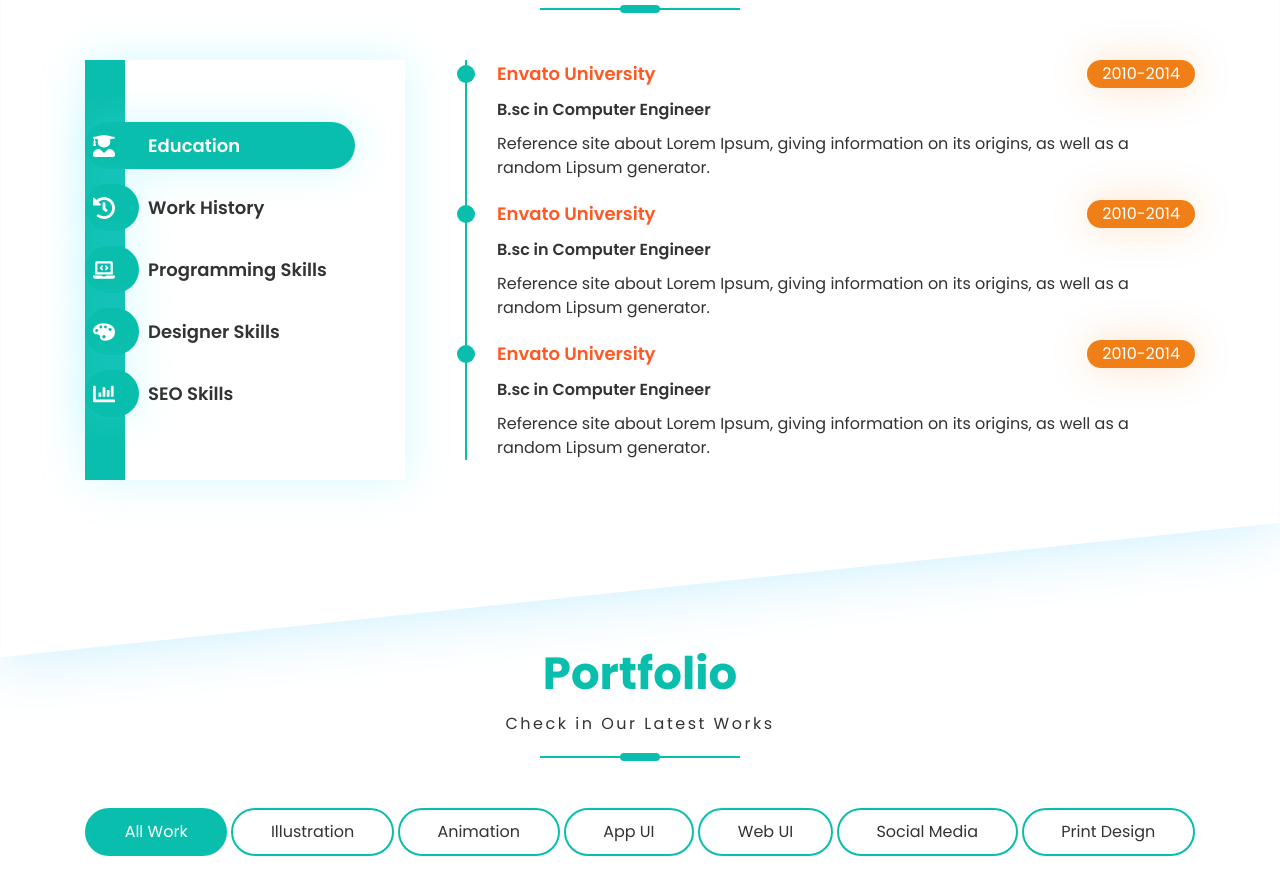
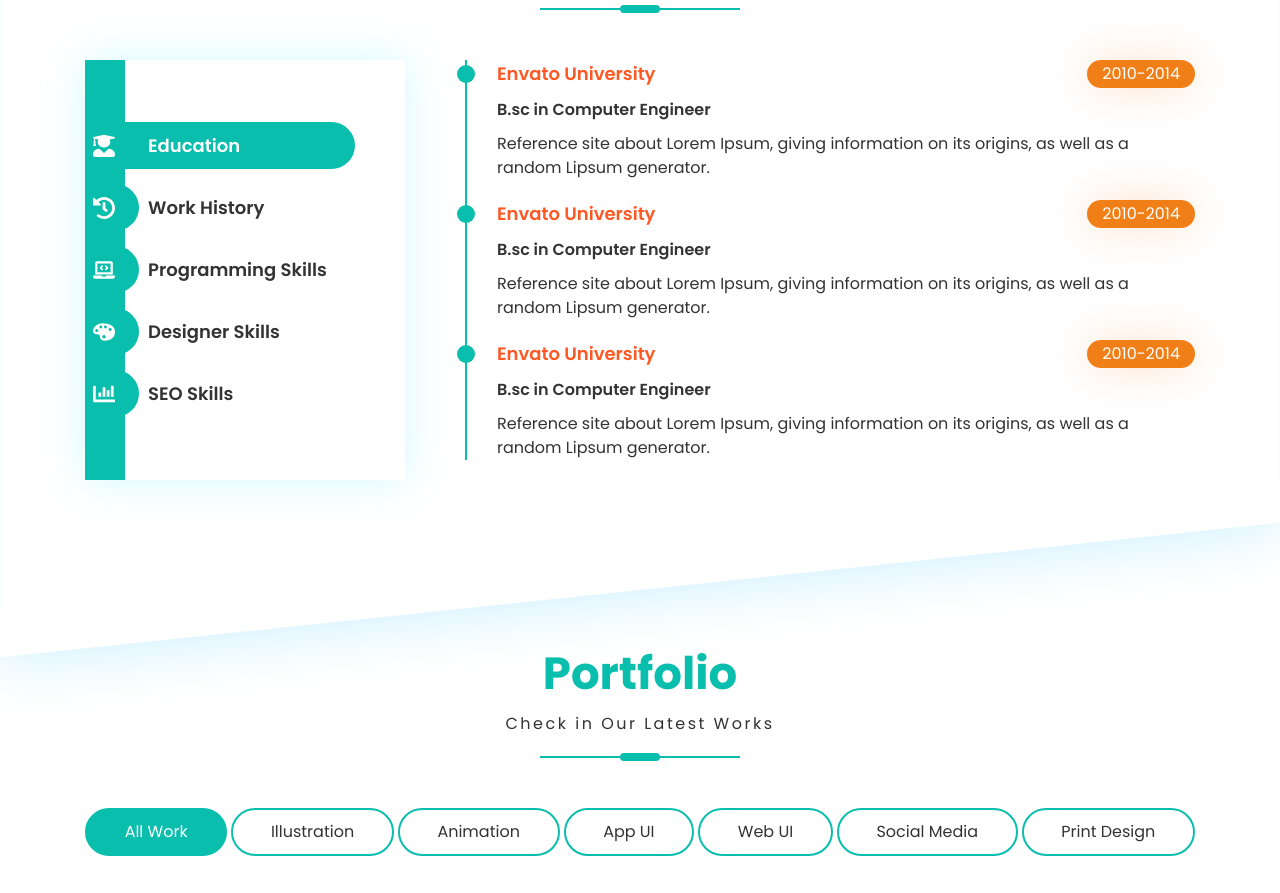
Before and after one commit to masabbasi/Personal-Website, a plain HTML site: page index.html in a window 1280 px wide. Shown: the part 2960-3853 px from the top of the page. Drawn offline with Linux system fonts and the light colour scheme.

Commit message:
Fix Bug: Resume List Item Shadow

```diff
--- a/css/app.css
+++ b/css/app.css
@@ -543,7 +543,6 @@ Resume - Start
   z-index: -1;
   border-radius: 3rem;
   transition: all 0.2s ease-in;
-	box-shadow: 0 0 4rem rgba(96, 233, 255, 0.27);
 }
 
 .resume-list__item--active {
```
